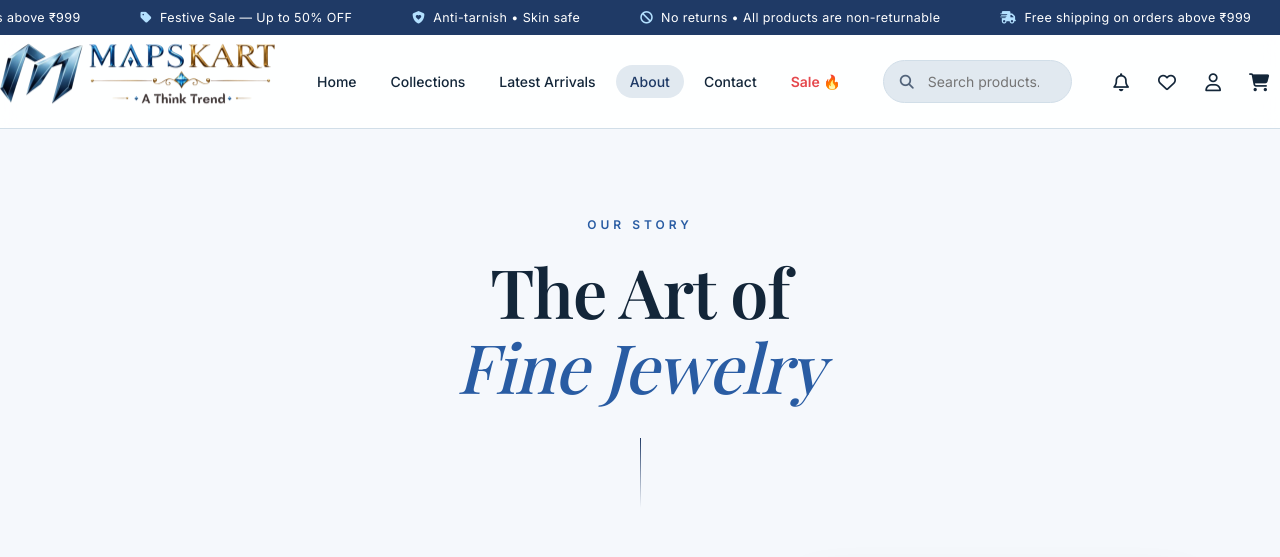
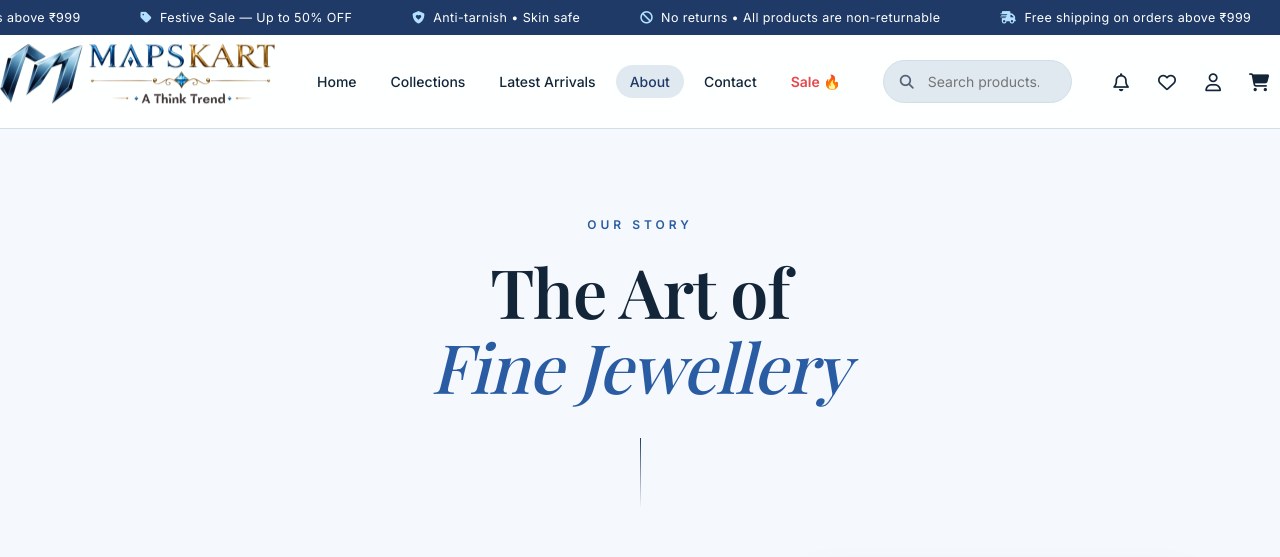
Before and after one commit to mapsinfoin-web/Mapsinfo, a Django app: page /about/ in a window 1280 px wide. Shown: the top 557 px of the page. Run offline with Django 5.2, Linux system fonts and the light colour scheme; data that the repository does not hold is empty; some web fonts are replaced.

Commit message:
Standardize 'Jewellery' spelling across templates, models, admin, docs, and database

```diff
--- a/store/admin.py
+++ b/store/admin.py
@@ -333,7 +333,7 @@ class OrderAdmin(admin.ModelAdmin):
                     f"Hi {obj.full_name}, great news! ✨\n"
                     f"Your MAPSKART order #{obj.pk} has been shipped! 🚀\n\n"
                     f"📦 Tracking Details: {obj.tracking_number}\n\n"
-                    f"Your jewelry is on its way. Thank you for shopping with MAPSKART! 💎"
+                    f"Your jewellery is on its way. Thank you for shopping with MAPSKART! 💎"
                 )
                 btn_text = "📦 Send Tracking"
                 bg = "#059669"
@@ -348,7 +348,7 @@ class OrderAdmin(admin.ModelAdmin):
             msg = (
                 f"Hi {obj.full_name}, thank you! 🎉\n"
                 f"Your payment of Rs.{obj.amount_paid} for MAPSKART order #{obj.pk} has been verified.\n\n"
-                f"We are packing your jewelry with care. We will update you as soon as it ships! ✨"
+                f"We are packing your jewellery with care. We will update you as soon as it ships! ✨"
             )
             btn_text = "✅ Send Paid Confirm"
             bg = "#16a34a"
--- a/store/models.py
+++ b/store/models.py
@@ -76,12 +76,12 @@ class Product(models.Model):
 
     @property
     def packaging_text(self):
-        """Returns custom packaging text: velvet jewelry box for earrings, velvet jewelry pouch for necklaces & others."""
+        """Returns custom packaging text: velvet jewellery box for earrings, velvet jewellery pouch for necklaces & others."""
         cat_slug = (self.category.slug.lower() if self.category and self.category.slug else '')
         title_lower = (self.title.lower() if self.title else '')
         if 'earring' in cat_slug or 'earring' in title_lower:
-            return 'Includes velvet jewelry box'
-        return 'Includes velvet jewelry pouch'
+            return 'Includes velvet jewellery box'
+        return 'Includes velvet jewellery pouch'
 
     def save(self, *args, **kwargs):
         if not self.sku:
--- a/store/templates/store/about.html
+++ b/store/templates/store/about.html
@@ -241,7 +241,7 @@
     <!-- Hero -->
     <section class="hero">
         <span class="eyebrow animate-up">Our Story</span>
-        <h1 class="animate-up delay-1">The Art of <span>Fine Jewelry</span></h1>
+        <h1 class="animate-up delay-1">The Art of <span>Fine Jewellery</span></h1>
         <div class="hero-line animate-up delay-2"></div>
     </section>
 
@@ -256,8 +256,8 @@
             </p>
         </div>
         <div class="gallery animate-up delay-1">
-            <img src="https://images.unsplash.com/photo-1589128777073-263566ae5e4d?q=80&w=800&auto=format&fit=crop" class="img-primary" alt="Jeweler at work" loading="lazy" />
-            <img src="https://images.unsplash.com/photo-1611591437281-460bfbe1220a?q=80&w=600&auto=format&fit=crop" class="img-secondary" alt="Finished jewelry detail" loading="lazy" />
+            <img src="https://images.unsplash.com/photo-1589128777073-263566ae5e4d?q=80&w=800&auto=format&fit=crop" class="img-primary" alt="Jeweller at work" loading="lazy" />
+            <img src="https://images.unsplash.com/photo-1611591437281-460bfbe1220a?q=80&w=600&auto=format&fit=crop" class="img-secondary" alt="Finished jewellery detail" loading="lazy" />
         </div>
     </section>
 
@@ -265,7 +265,7 @@
     <section class="quote">
         <div class="quote-wrap animate-up">
             <span class="quote-mark">&ldquo;</span>
-            <h2 class="quote-text">We reject passing trends in favor of enduring style. It is a commitment to the art of fine jewelry.</h2>
+            <h2 class="quote-text">We reject passing trends in favor of enduring style. It is a commitment to the art of fine jewellery.</h2>
             <div class="quote-author">The Manifesto</div>
         </div>
     </section>
@@ -282,7 +282,7 @@
             <div class="pillar animate-up delay-1">
                 <div class="pillar-number">II</div>
                 <h3>Atelier Direct</h3>
-                <p>By skipping traditional supply chains, we guarantee fair compensation for our jewelers while delivering an uncompromising standard of luxury to you.</p>
+                <p>By skipping traditional supply chains, we guarantee fair compensation for our jewellers while delivering an uncompromising standard of luxury to you.</p>
             </div>
         </div>
     </section>
--- a/store/templates/store/includes/floating_whatsapp.html
+++ b/store/templates/store/includes/floating_whatsapp.html
@@ -41,7 +41,7 @@
 }
 </style>
 <!-- Floating WhatsApp Support Widget -->
-<a href="https://wa.me/919953595557?text={% if product %}Hi%20MAPSKART!%20I%20have%20a%20question%20about%20{{ product.title|urlencode }}%20(SKU:%20{{ product.sku }})%20-%20{{ request.build_absolute_uri|urlencode }}{% elif category %}Hi%20MAPSKART!%20I%20have%20a%20question%20about%20the%20{{ category.name|urlencode }}%20collection.{% else %}Hi%20MAPSKART!%20I%20have%20a%20question%20about%20your%20jewelry%20collection.{% endif %}"
+<a href="https://wa.me/919953595557?text={% if product %}Hi%20MAPSKART!%20I%20have%20a%20question%20about%20{{ product.title|urlencode }}%20(SKU:%20{{ product.sku }})%20-%20{{ request.build_absolute_uri|urlencode }}{% elif category %}Hi%20MAPSKART!%20I%20have%20a%20question%20about%20the%20{{ category.name|urlencode }}%20collection.{% else %}Hi%20MAPSKART!%20I%20have%20a%20question%20about%20your%20jewellery%20collection.{% endif %}"
    target="_blank" rel="noopener noreferrer" class="floating-wa" aria-label="Chat on WhatsApp">
     <i class="fab fa-whatsapp"></i>
     <span>Chat with us</span>
--- a/store/templates/store/product_detail.html
+++ b/store/templates/store/product_detail.html
@@ -280,7 +280,7 @@
         @media (max-width: 900px) {
             .footer-top { grid-template-columns: 1fr 1fr; }
         }
-        /* Jewelry Care & Guarantee Badges */
+        /* Jewellery Care & Guarantee Badges */
         .guarantee-grid {
             display: grid;
             grid-template-columns: repeat(2, 1fr);
@@ -641,7 +641,7 @@
                 {% endfor %}
             </ul>
 
-            <!-- Jewelry Care & Anti-Tarnish Guarantee Badges -->
+            <!-- Jewellery Care & Anti-Tarnish Guarantee Badges -->
             <div class="guarantee-grid">
                 <div class="g-badge">
                     <div class="g-badge-icon"><i class="fas fa-shield-halved"></i></div>
@@ -668,7 +668,7 @@
                     <div class="g-badge-icon"><i class="fas fa-box-open"></i></div>
                     <div>
                         <h4>Luxury Gift Ready</h4>
-                        <p>{% if product.packaging_text %}{{ product.packaging_text }}{% elif product.category and 'earring' in product.category.slug|lower or 'earring' in product.title|lower %}Includes velvet jewelry box{% else %}Includes velvet jewelry pouch{% endif %}</p>
+                        <p>{% if product.packaging_text %}{{ product.packaging_text }}{% elif product.category and 'earring' in product.category.slug|lower or 'earring' in product.title|lower %}Includes velvet jewellery box{% else %}Includes velvet jewellery pouch{% endif %}</p>
                     </div>
                 </div>
             </div>
```
Also changed, not shown: llms.txt (+4 -4 lines), README.md.
